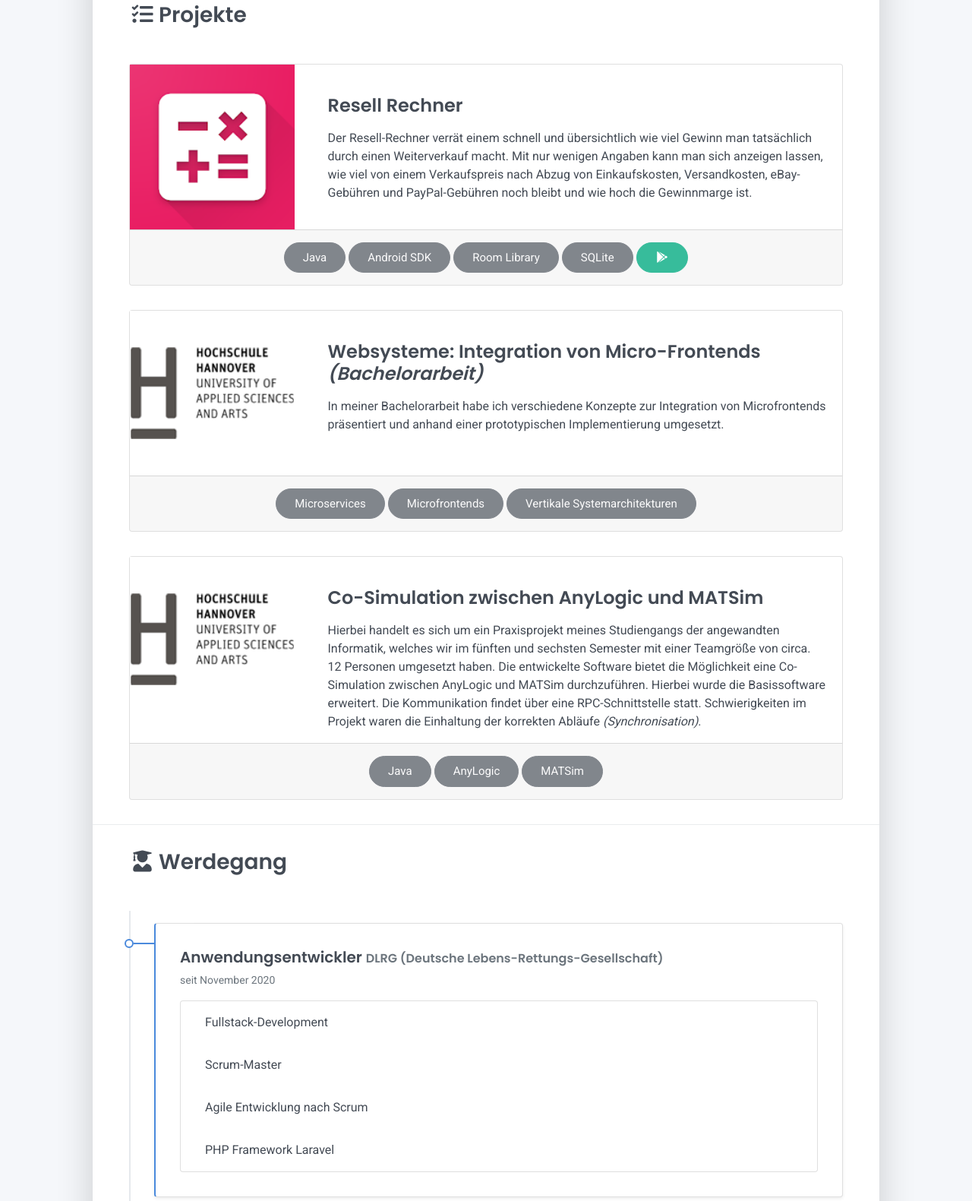
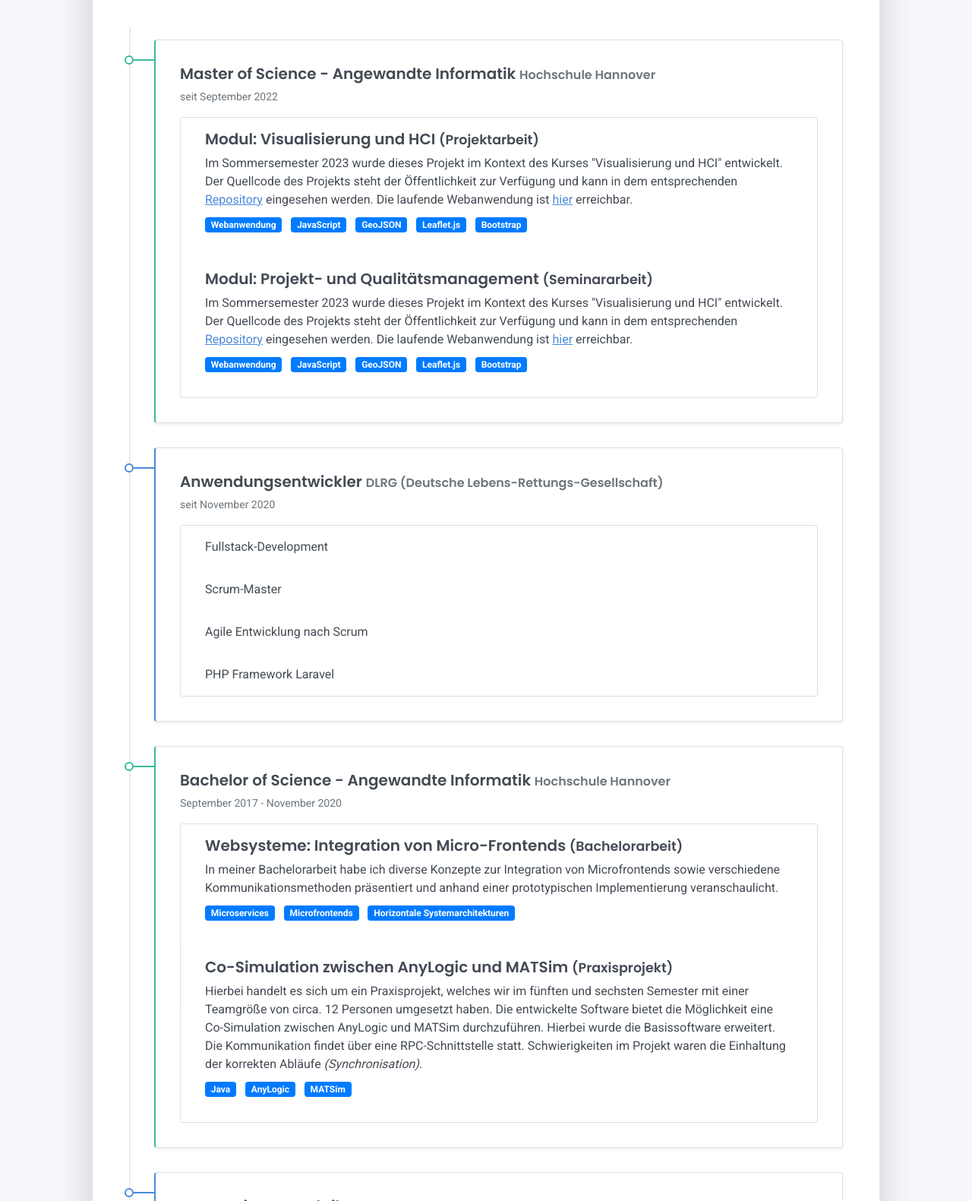
Before and after one commit to steven-streller/portfolio, a plain HTML site: page public/index.html in a window 1280 px wide. Shown: the part 1219-2800 px from the top of the page at 76% size. Drawn offline with nearby package versions, Linux system fonts and the light colour scheme.

Commit message:
Lebenslauf angepasst

```diff
--- a/public/index.html
+++ b/public/index.html
@@ -7,7 +7,7 @@
     <title>Lebenslauf - Steven Streller</title>
     <link rel="stylesheet" href="https://stackpath.bootstrapcdn.com/bootstrap/4.3.1/css/bootstrap.min.css"
           integrity="sha384-ggOyR0iXCbMQv3Xipma34MD+dH/1fQ784/j6cY/iJTQUOhcWr7x9JvoRxT2MZw1T" crossorigin="anonymous">
-<!--    <link rel="preconnect" href="https://fonts.gstatic.com" crossorigin="crossorigin"/>-->
+    <!--    <link rel="preconnect" href="https://fonts.gstatic.com" crossorigin="crossorigin"/>-->
     <link rel="preload" as="style"
           href="https://fonts.googleapis.com/css2?family=Poppins:wght@600&amp;family=Roboto:wght@300;400;500;700&amp;display=swap"/>
     <link rel="stylesheet"
@@ -63,15 +63,12 @@
             <div class="cover-bg p-3 p-lg-4 text-white">
                 <div class="row">
                     <div class="col-lg-4 col-md-5">
-                        <div class="avatar hover-effect bg-white shadow-sm p-1"><img alt="Portrait" src="images/avatar.png" width="200px"
+                        <div class="avatar hover-effect bg-white shadow-sm p-1"><img alt="Portrait" src="" width="200px"
                                                                                      height="200px"/></div>
                     </div>
                     <div class="col-lg-8 col-md-7 text-center text-md-start">
-                        <h2 class="h1 mt-2" data-aos="fade-left" data-aos-delay="0">Steven Streller, B. Sc.</h2>
-                        <p data-aos="fade-left" data-aos-delay="100">Softwareentwickler</p>
-                        <div class="d-print-none" data-aos="fade-left" data-aos-delay="200"><a
-                                class="btn btn-success shadow-sm mt-1" href="#contact"><i
-                                class="far fa-paper-plane fa-fw"></i> Kontakt</a></div>
+                        <h2 class="h1 mt-2" data-aos="fade-left" data-aos-delay="0">Steven Streller</h2>
+                        <p data-aos="fade-left" data-aos-delay="100">Softwareentwickler | Master-Student</p>
                     </div>
                 </div>
             </div>
@@ -218,85 +215,58 @@
                 </div>
             </div>
             <hr class="d-print-none"/>
-            <div class="px-3 px-lg-4">
-                <h2 class="h3 mb-4"><i class="fas fa-tasks fa-fw mr-1"></i>Projekte</h2>
-                <div class="card flex-row flex-wrap w-100 mb-3">
-                    <div class="row">
-                        <div class="col-12 col-lg-3">
-                            <img class="w-100" src="images/resell_rechner.webp" alt="">
-                        </div>
-                        <div class="col-12 col-lg-9 p-3 pb-0">
-                            <h4 class="pt-1">Resell Rechner</h4>
-                            <p>
-                                Der Resell-Rechner verrät einem schnell und übersichtlich wie viel Gewinn man
-                                tatsächlich durch einen Weiterverkauf macht.
-                                Mit nur wenigen Angaben kann man sich anzeigen lassen, wie viel von
-                                einem Verkaufspreis nach Abzug von Einkaufskosten, Versandkosten,
-                                eBay-Gebühren und PayPal-Gebühren noch bleibt und wie hoch die Gewinnmarge
-                                ist.
-                            </p>
-                        </div>
-                    </div>
-                    <div class="card-footer text-center w-100">
-                        <button type="button" class="btn btn-dark disabled mb-1 mb-lg-0">Java</button>
-                        <button type="button" class="btn btn-dark disabled mb-1 mb-lg-0">Android SDK</button>
-                        <button type="button" class="btn btn-dark disabled mb-1 mb-lg-0">Room Library</button>
-                        <button type="button" class="btn btn-dark disabled mb-1 mb-lg-0">SQLite</button>
-                        <a href="https://play.google.com/store/apps/details?id=net.streller.resell_rechner"
-                           type="button" class="btn btn-success mb-1 mb-lg-0"><i class="fab fa-google-play fa-fw"></i></a>
-                    </div>
-                </div>
-                <div class="card flex-row flex-wrap w-100 mb-3">
-                    <div class="row">
-                        <div class="col-12 col-lg-3">
-                            <img class="w-100" src="images/hsh.png" alt="">
-                        </div>
-                        <div class="col-12 col-lg-9 p-3 pb-0">
-                            <h4 class="pt-1">Websysteme: Integration von Micro-Frontends <i>(Bachelorarbeit)</i></h4>
-                            <p>
-                                In meiner Bachelorarbeit habe ich verschiedene Konzepte zur Integration von
-                                Microfrontends präsentiert und anhand einer prototypischen Implementierung umgesetzt.
-                            </p>
-                        </div>
-                    </div>
-                    <div class="card-footer text-center w-100">
-                        <button type="button" class="btn btn-dark disabled mb-1 mb-lg-0">Microservices</button>
-                        <button type="button" class="btn btn-dark disabled mb-1 mb-lg-0">Microfrontends</button>
-                        <button type="button" class="btn btn-dark disabled mb-1 mb-lg-0">Vertikale Systemarchitekturen</button>
-                    </div>
-                </div>
-                <div class="card flex-row flex-wrap w-100">
-                    <div class="row">
-                        <div class="col-12 col-lg-3">
-                            <img class="w-100" src="images/hsh.png" alt="">
-                        </div>
-                        <div class="col-12 col-lg-9 p-3 pb-0">
-                            <h4 class="pt-1">Co-Simulation zwischen AnyLogic und MATSim</h4>
-                            <p>
-                                Hierbei handelt es sich um ein Praxisprojekt meines Studiengangs der angewandten
-                                Informatik, welches wir im fünften und sechsten Semester mit einer Teamgröße von circa.
-                                12 Personen
-                                umgesetzt haben.
-
-                                Die entwickelte Software bietet die Möglichkeit eine Co-Simulation zwischen AnyLogic und
-                                MATSim durchzuführen. Hierbei wurde die Basissoftware erweitert. Die Kommunikation
-                                findet
-                                über eine RPC-Schnittstelle statt. Schwierigkeiten im Projekt waren die Einhaltung der
-                                korrekten Abläufe <i>(Synchronisation)</i>.
-                            </p>
-                        </div>
-                    </div>
-                    <div class="card-footer text-center w-100">
-                        <button type="button" class="btn btn-dark disabled mb-1 mb-lg-0">Java</button>
-                        <button type="button" class="btn btn-dark disabled mb-1 mb-lg-0">AnyLogic</button>
-                        <button type="button" class="btn btn-dark disabled mb-1 mb-lg-0">MATSim</button>
-                    </div>
-                </div>
-            </div>
-            <hr class="d-print-none"/>
             <div class="work-experience-section px-3 px-lg-4">
                 <h2 class="h3 mb-4"><i class="fas fa-user-graduate fa-fw mr-1"></i>Werdegang</h2>
                 <div class="timeline">
+                    <div class="timeline-card timeline-card-success card shadow-sm">
+                        <div class="card-body">
+                            <div class="h5 mb-1">Master of Science - Angewandte Informatik <span
+                                    class="text-muted h6">Hochschule Hannover</span></div>
+                            <div class="text-muted text-small mb-2">seit September 2022</div>
+                            <ul class="list-group">
+                                <li class="list-group-item list-group-item flex-column align-items-start">
+                                    <div class="d-flex w-100 justify-content-between">
+                                        <h5 class="mb-1">Modul: Visualisierung und HCI
+                                            <small>(Projektarbeit)</small>
+                                        </h5>
+                                    </div>
+                                    <p class="mb-1">
+                                        Im Sommersemester 2023 wurde dieses Projekt im Kontext des Kurses
+                                        "Visualisierung und HCI" entwickelt. Der Quellcode des Projekts steht der
+                                        Öffentlichkeit zur Verfügung und kann in dem entsprechenden <a href="https://github.com/StevenStreller/vish2023" target="_blank">Repository</a>
+                                        eingesehen werden. Die laufende Webanwendung ist <a href="https://stevenstreller.github.io/vish2023/" target="_blank">hier</a> erreichbar.
+                                    </p>
+                                    <p>
+                                        <span class="badge badge-primary me-1">Webanwendung</span>
+                                        <span class="badge badge-primary me-1">JavaScript</span>
+                                        <span class="badge badge-primary me-1">GeoJSON</span>
+                                        <span class="badge badge-primary me-1">Leaflet.js</span>
+                                        <span class="badge badge-primary">Bootstrap</span>
+                                    </p>
+                                </li>
+                                <li class="list-group-item list-group-item flex-column align-items-start">
+                                    <div class="d-flex w-100 justify-content-between">
+                                        <h5 class="mb-1">Modul: Projekt- und Qualitätsmanagement
+                                            <small>(Seminararbeit)</small>
+                                        </h5>
+                                    </div>
+                                    <p class="mb-1">
+                                        Im Sommersemester 2023 wurde dieses Projekt im Kontext des Kurses
+                                        "Visualisierung und HCI" entwickelt. Der Quellcode des Projekts steht der
+                                        Öffentlichkeit zur Verfügung und kann in dem entsprechenden <a href="https://github.com/StevenStreller/vish2023" target="_blank">Repository</a>
+                                        eingesehen werden. Die laufende Webanwendung ist <a href="https://stevenstreller.github.io/vish2023/" target="_blank">hier</a> erreichbar.
+                                    </p>
+                                    <p>
+                                        <span class="badge badge-primary me-1">Webanwendung</span>
+                                        <span class="badge badge-primary me-1">JavaScript</span>
+                                        <span class="badge badge-primary me-1">GeoJSON</span>
+                                        <span class="badge badge-primary me-1">Leaflet.js</span>
+                                        <span class="badge badge-primary">Bootstrap</span>
+                                    </p>
+                                </li>
+                            </ul>
+                        </div>
+                    </div>
                     <div class="timeline-card timeline-card-primary card shadow-sm">
                         <div class="card-body">
                             <div class="h5 mb-1">Anwendungsentwickler <span class="text-muted h6">DLRG (Deutsche Lebens-Rettungs-Gesellschaft)</span>
@@ -317,35 +287,51 @@
                             <div class="h5 mb-1">Bachelor of Science - Angewandte Informatik <span
                                     class="text-muted h6">Hochschule Hannover</span></div>
                             <div class="text-muted text-small mb-2">September 2017 - November 2020</div>
-                            <div>
-                                <ul class="list-group">
-                                    <li class="list-group-item">Administration von Rechnersystemen, Betriebssystem- und
-                                        Netzwerksicherheit, System- und Netzwerkmanagement, Parallelverarbeitung
-                                    </li>
-                                    <li class="list-group-item">Netzwerk-Referenzmodelle, passive und aktive
-                                        Komponenten, Protokolle
-                                    </li>
-                                    <li class="list-group-item">Organisation und Analyse großer Datenmengen,
-                                        Transaktionen, Synchronisation, O/R-Mapping, Persistenz-Frameworks,
-                                        Application-Server
-                                    </li>
-                                    <li class="list-group-item">Internet-Technologien, E-Commerce-Systeme,
-                                        XML-Technologien, Software-Agenten, semantisches Web, grafische
-                                        Informationssysteme
-                                    </li>
-                                    <li class="list-group-item">Methoden des Software-Engineering zur Entwicklung großer
-                                        Software-Systeme, Software-Architektur, Entwurfsmuster, verteilte Systeme,
-                                        Middleware
-                                    </li>
-                                    <li class="list-group-item">Spezielle Themen der Software-Technik wie
-                                        Projektmanagement, Qualitätssicherung, Benutzungsoberflächen und
-                                        Software-Ergonomie
-                                    </li>
-                                    <li class="list-group-item">Methoden und Anwendungen der Computergrafik, Animation
-                                        und Bildverarbeitung
-                                    </li>
-                                </ul>
-                            </div>
+                            <ul class="list-group">
+                                <li class="list-group-item list-group-item flex-column align-items-start">
+                                    <div class="d-flex w-100 justify-content-between">
+                                        <h5 class="mb-1">Websysteme: Integration von Micro-Frontends <small>(Bachelorarbeit)</small>
+                                        </h5>
+                                    </div>
+                                    <p class="mb-1">
+                                        In meiner Bachelorarbeit habe ich diverse Konzepte zur Integration von
+                                        Microfrontends sowie verschiedene Kommunikationsmethoden präsentiert und
+                                        anhand einer prototypischen Implementierung veranschaulicht.
+                                    </p>
+                                    <p>
+                                        <span class="badge badge-primary me-1">Microservices</span>
+                                        <span class="badge badge-primary me-1">Microfrontends</span>
+                                        <span class="badge badge-primary">Horizontale Systemarchitekturen</span>
+                                    </p>
+                                </li>
+                                <li class="list-group-item list-group-item-active flex-column align-items-start">
+                                    <div class="d-flex w-100 justify-content-between">
+                                        <h5 class="mb-1">Co-Simulation zwischen AnyLogic und MATSim <small>(Praxisprojekt)</small>
+                                        </h5>
+                                    </div>
+                                    <p class="mb-1">
+                                        Hierbei handelt es sich um ein Praxisprojekt, welches wir im fünften und
+                                        sechsten Semester mit einer Teamgröße
+                                        von circa.
+                                        12 Personen
+                                        umgesetzt haben.
+
+                                        Die entwickelte Software bietet die Möglichkeit eine Co-Simulation zwischen
+                                        AnyLogic und
+                                        MATSim durchzuführen. Hierbei wurde die Basissoftware erweitert. Die
+                                        Kommunikation
+                                        findet
+                                        über eine RPC-Schnittstelle statt. Schwierigkeiten im Projekt waren die
+                                        Einhaltung der
+                                        korrekten Abläufe <i>(Synchronisation)</i>.
+                                    </p>
+                                    <p>
+                                        <span class="badge badge-primary me-1">Java</span>
+                                        <span class="badge badge-primary me-1">AnyLogic</span>
+                                        <span class="badge badge-primary">MATSim</span>
+                                    </p>
+                                </li>
+                            </ul>
                         </div>
                     </div>
                     <div class="timeline-card timeline-card-primary card shadow-sm">
@@ -391,58 +377,6 @@
                                     </li>
                                     <li class="list-group-item">Projekte planen, durchführen und auswerten</li>
                                 </ul>
-                            </div>
-                        </div>
-                    </div>
-                </div>
-            </div>
-            <hr class="d-print-none"/>
-            <div class="page-break"></div>
-            <div class="contant-section px-3 px-lg-4 pb-4" id="contact">
-                <h2 class="h3 text mb-3">Kontakt</h2>
-                <div class="row">
-                    <div class="col-md-7 d-print-none">
-                        <div class="my-2">
-                            <form action="https://formspree.io/f/xdobkdjb" method="POST">
-                                <div class="row">
-                                    <div class="col-6">
-                                        <label hidden="hidden" for="name"></label><input class="form-control" type="text" id="name" name="name" placeholder="Name"
-                                                                         required>
-                                    </div>
-                                    <div class="col-6">
-                                        <label hidden="hidden" for="email"></label><input class="form-control" type="email" id="email" name="_replyto"
-                                                                          placeholder="E-Mail" required>
-                                    </div>
-                                </div>
-                                <div class="form-group my-2">
-                                    <label hidden="hidden" for="message"></label><textarea class="form-control" style="resize: none;" id="message" name="message"
-                                                                           rows="4" placeholder="Nachricht" required></textarea>
-                                </div>
-                                <button class="btn btn-primary mt-2" type="submit"><i
-                                        class="far fa-paper-plane fa-fw"></i> abschicken
-                                </button>
-                            </form>
-                        </div>
-                    </div>
-                    <div class="col">
-                        <div class="mt-2">
-                            <h3 class="h6">Wohnort</h3>
-                            <div class="pb-2 text-secondary">Hannover, Niedersachsen</div>
-                            <h3 class="h6">E-Mail Adresse</h3>
-                            <div class="pb-2 text-secondary">steven@streller.net</div>
-                        </div>
-                    </div>
-                    <div class="col d-none d-print-block">
-                        <div class="mt-2">
-                            <div>
-                                <div class="mb-2">
-                                    <div class="text-dark"><i class="fab fa-instagram mr-1"></i><span>https://www.instagram.com/sevenstre</span>
-                                    </div>
-                                </div>
-                                <div class="mb-2">
-                                    <div class="text-dark"><i class="fab fa-github mr-1"></i><span>https://github.com/StevenStreller</span>
-                                    </div>
-                                </div>
                             </div>
                         </div>
                     </div>
```
